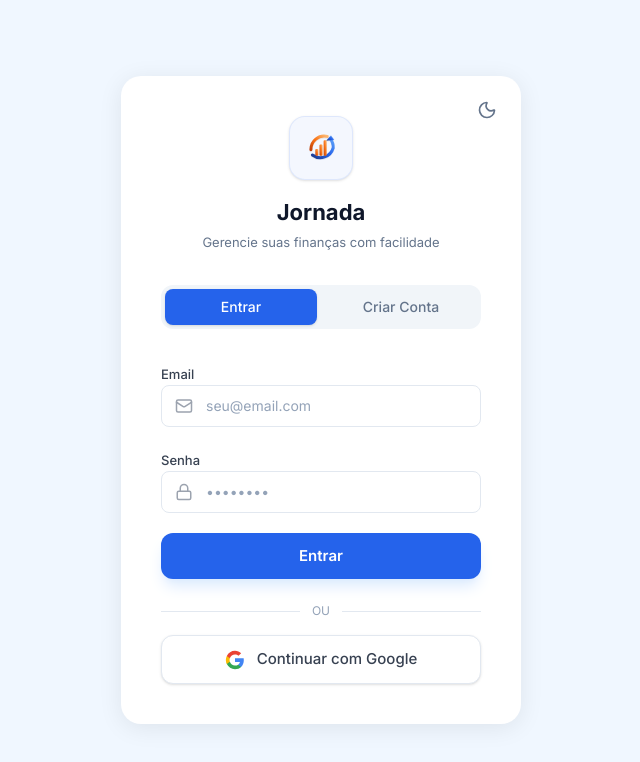
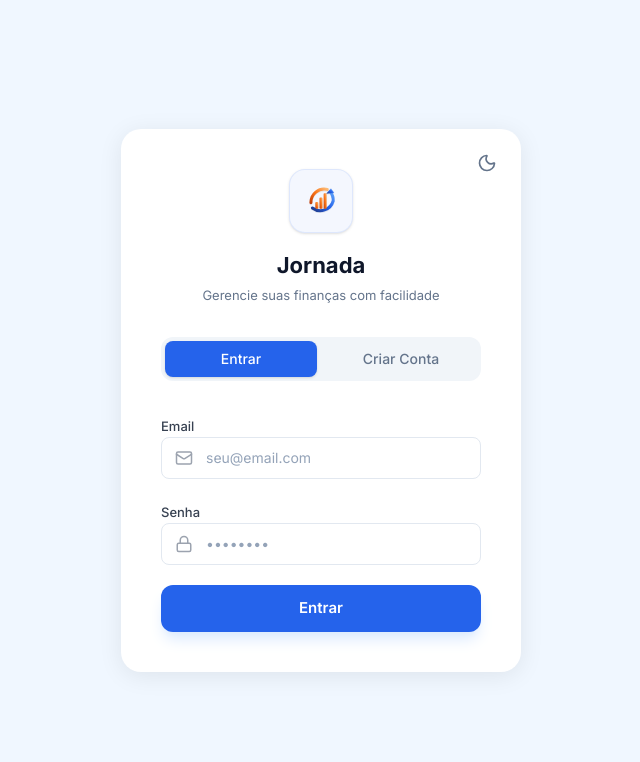
Before and after one commit to joaovitor15/A-Jornada, a React (Vite) app: page / in a window 1280 px wide. Shown: the top 762 px of the page, without its empty margins (319-959 px from the left). Built offline with nearby package versions, Linux system fonts and the light colour scheme; no server answers; the database is empty.

Commit message:
feat: Remove Google login functionality
The Google OAuth login flow, including the associated UI and context logic, has been removed from the application. This simplifies the authentication process by relying solely on email and password credentials.

```diff
--- a/src/App.tsx
+++ b/src/App.tsx
@@ -31,7 +31,7 @@ import BSProfilePage from './pages/BSProfilePage';
 import BSBrawlersPage from './pages/BSBrawlersPage';
 
 export default function App() {
-  const { user, loading: authLoading, login, loginWithGoogle, cadastrar, logout } = useAuth();
+  const { user, loading: authLoading, login, cadastrar, logout } = useAuth();
   const [hasLoaded, setHasLoaded] = useState(false);
   const [activePage, setActivePage] = useState<Page>(() => {
     return (localStorage.getItem('activePage') as Page) || 'dashboard';
@@ -101,7 +101,7 @@ export default function App() {
   }
 
   if (!user) {
-    return <Login onLogin={login} onRegister={cadastrar} onLoginWithGoogle={loginWithGoogle} />;
+    return <Login onLogin={login} onRegister={cadastrar} />;
   }
 
   const handleProfileChange = async (id: string) => {
--- a/src/contexts/AuthContext.tsx
+++ b/src/contexts/AuthContext.tsx
@@ -7,7 +7,6 @@ interface AuthContextType {
   session: Session | null;
   loading: boolean;
   login: (email: string, password: string) => Promise<{ error: any }>;
-  loginWithGoogle: () => Promise<{ error: any }>;
   cadastrar: (email: string, password: string) => Promise<{ error: any }>;
   logout: () => Promise<void>;
 }
@@ -38,11 +37,6 @@ export function AuthProvider({ children }: { children: ReactNode }) {
           setSession(session);
           setUser(session?.user ?? null);
           setLoading(false);
-
-          // Se estivermos num popup (login do google via popup) e tivermos logado com sucesso, fecha o popup
-          if (session && window.opener && window.opener !== window) {
-            window.close();
-          }
         }
       }
     );
@@ -55,22 +49,6 @@ export function AuthProvider({ children }: { children: ReactNode }) {
 
   async function login(email, password) {
     const { error } = await supabase.auth.signInWithPassword({ email, password });
-    return { error };
-  }
-
-  async function loginWithGoogle() {
-    const { data, error } = await supabase.auth.signInWithOAuth({
-      provider: 'google',
-      options: {
-        redirectTo: window.location.origin,
-        skipBrowserRedirect: true // Evita o bloqueio de iframes abrindo em popup
-      }
-    });
-
-    if (data?.url) {
-      window.open(data.url, 'google_login', 'width=500,height=600');
-    }
-
     return { error };
   }
 
@@ -102,7 +80,7 @@ export function AuthProvider({ children }: { children: ReactNode }) {
   }
 
   return (
-    <AuthContext.Provider value={{ user, session, loading, login, loginWithGoogle, cadastrar, logout }}>
+    <AuthContext.Provider value={{ user, session, loading, login, cadastrar, logout }}>
       {children}
     </AuthContext.Provider>
   );
--- a/src/pages/Login.tsx
+++ b/src/pages/Login.tsx
@@ -5,10 +5,9 @@ import { motion } from 'motion/react';
 interface LoginProps {
   onLogin: (email, password) => Promise<{ error: any }>;
   onRegister: (email, password) => Promise<{ error: any }>;
-  onLoginWithGoogle?: () => Promise<{ error: any }>;
 }
 
-export default function Login({ onLogin, onRegister, onLoginWithGoogle }: LoginProps) {
+export default function Login({ onLogin, onRegister }: LoginProps) {
   const [isLogin, setIsLogin] = useState(true);
   const [email, setEmail] = useState('');
   const [password, setPassword] = useState('');
@@ -16,22 +15,6 @@ export default function Login({ onLogin, onRegister, onLoginWithGoogle }: LoginP
   const [error, setError] = useState<string | null>(null);
 
   const [isDarkMode, setIsDarkMode] = useState(false);
-
-  const handleGoogleLogin = async () => {
-    if (!onLoginWithGoogle) return;
-    setError(null);
-    setLoading(true);
-    try {
-      const { error: authError } = await onLoginWithGoogle();
-      if (authError) {
-        setError(authError.message);
-        setLoading(false);
-      }
-    } catch (err: any) {
-      setError('Ocorreu um erro ao conectar com o Google.');
-      setLoading(false);
-    }
-  };
 
   useEffect(() => {
     // Check initial dark mode state
@@ -186,31 +169,6 @@ export default function Login({ onLogin, onRegister, onLoginWithGoogle }: LoginP
               <span>{isLogin ? 'Entrar' : 'Criar Conta'}</span>
             )}
           </button>
-
-          {onLoginWithGoogle && (
-            <div className="mt-6 flex flex-col space-y-4">
-              <div className="flex justify-center items-center">
-                <span className="w-full border-t border-[#E2E8F0] dark:border-[#334155]"></span>
-                <span className="px-3 text-xs text-[#94A3B8] uppercase bg-white dark:bg-[#1E293B]">ou</span>
-                <span className="w-full border-t border-[#E2E8F0] dark:border-[#334155]"></span>
-              </div>
-
-              <button
-                type="button"
-                onClick={handleGoogleLogin}
-                disabled={loading}
-                className="w-full py-3 bg-white dark:bg-[#0F172A] border border-[#E2E8F0] dark:border-[#334155] text-[#374151] dark:text-[#CBD5E1] rounded-xl font-medium text-[15px] hover:bg-slate-50 dark:hover:bg-slate-800 transition-all flex items-center justify-center gap-3 shadow-sm"
-              >
-                <svg width="20" height="20" viewBox="0 0 24 24" fill="none" xmlns="http://www.w3.org/2000/svg">
-                  <path d="M22.56 12.25c0-.78-.07-1.53-.2-2.25H12v4.26h5.92c-.26 1.37-1.04 2.53-2.21 3.31v2.77h3.57c2.08-1.92 3.28-4.74 3.28-8.09z" fill="#4285F4" />
-                  <path d="M12 23c2.97 0 5.46-.98 7.28-2.66l-3.57-2.77c-.98.66-2.23 1.06-3.71 1.06-2.86 0-5.29-1.93-6.16-4.53H2.18v2.84C3.99 20.53 7.7 23 12 23z" fill="#34A853" />
-                  <path d="M5.84 14.09c-.22-.66-.35-1.36-.35-2.09s.13-1.43.35-2.09V7.07H2.18C1.43 8.55 1 10.22 1 12s.43 3.45 1.18 4.93l2.85-2.22.81-.62z" fill="#FBBC05" />
-                  <path d="M12 5.38c1.62 0 3.06.56 4.21 1.64l3.15-3.15C17.45 2.09 14.97 1 12 1 7.7 1 3.99 3.47 2.18 7.07l3.66 2.84c.87-2.6 3.3-4.53 6.16-4.53z" fill="#EA4335" />
-                </svg>
-                <span>Continuar com Google</span>
-              </button>
-            </div>
-          )}
         </form>
 
         {!isLogin && (
```
